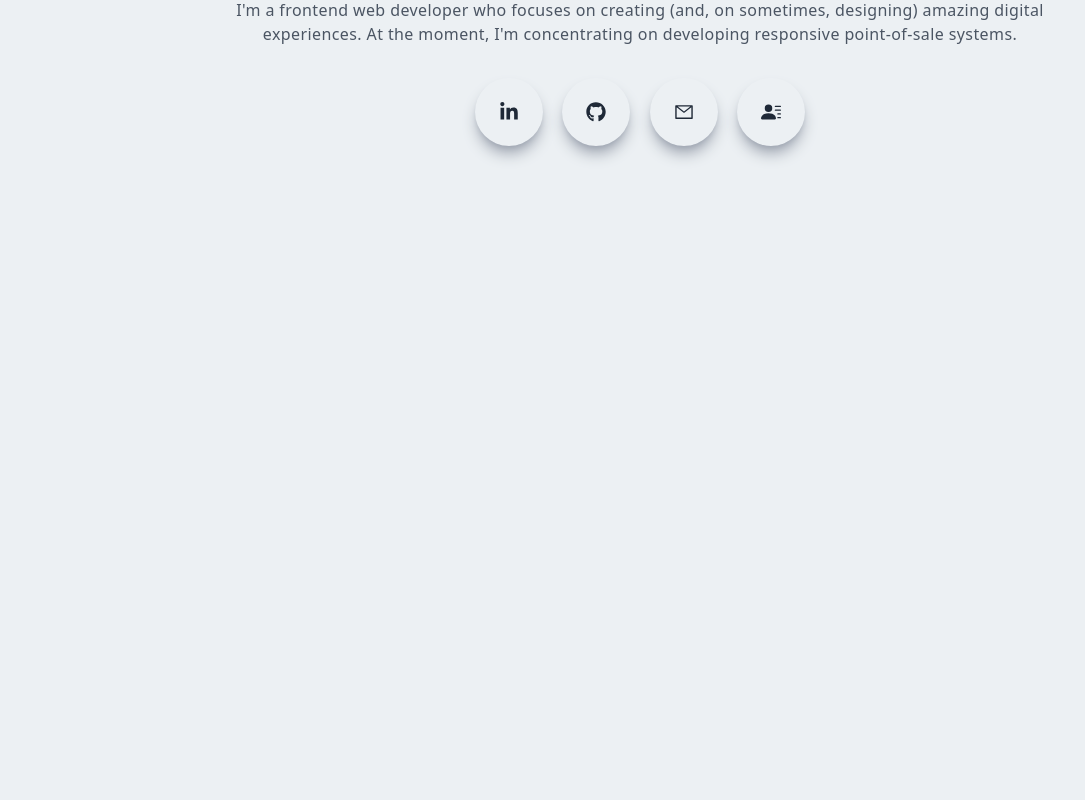
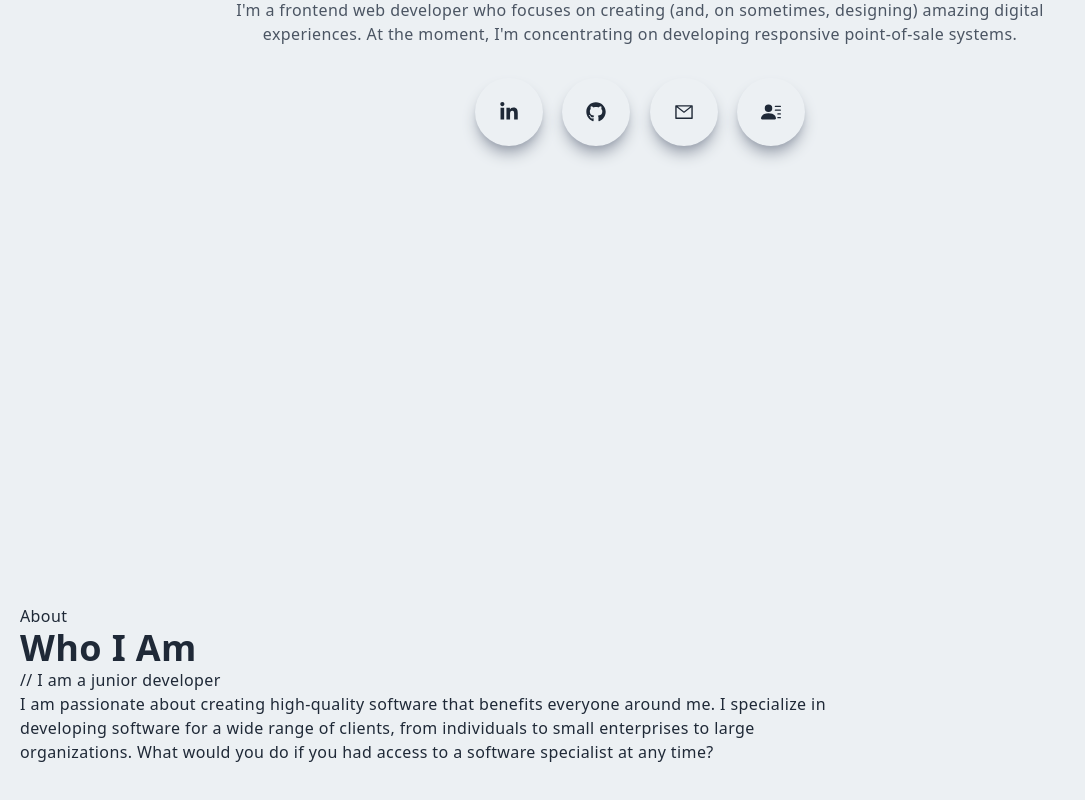
Before and after one commit to CheekyChee/nextjs_portfolio_template, a Next.js app: page / in a window 1280 px wide. Shown: the part 516-1316 px from the top of the page, without its empty margins (0-1085 px from the left). Before the commit the page ends 800 px from the top, so only its background shows below. Built offline with nearby package versions, Linux system fonts and the light colour scheme.

Commit message:
added about page unfinished

```diff
--- /dev/null
+++ b/components/About.tsx
@@ -0,0 +1,28 @@
+/* eslint-disable react/jsx-no-comment-textnodes */
+import React from 'react';
+
+const About = () => {
+  return (
+    // container
+    <div className="w-full md:h-screen p-2 flex items-center py-16">
+      <div className="max-w-[1240px] m-auto md:grid grid-cols-3 gap-8">
+        <div className="col-span-2">
+          <p>About</p>
+          <h2>Who I Am</h2>
+          <p>// I am a junior developer</p>
+          <p>
+            I am passionate about creating high-quality software that benefits
+            everyone around me. I specialize in developing software for a wide
+            range of clients, from individuals to small enterprises to large
+            organizations. What would you do if you had access to a software
+            specialist at any time?
+          </p>
+          <p></p>
+        </div>
+        <div></div>
+      </div>
+    </div>
+  );
+};
+
+export default About;
--- a/components/Navbar.tsx
+++ b/components/Navbar.tsx
@@ -1,10 +1,11 @@
+import React, { useState } from 'react';
+import useBreakpoint from 'antd/lib/grid/hooks/useBreakpoint';
 import Image from 'next/image';
 import Link from 'next/link';
-import React, { useState } from 'react';
 import { AiOutlineClose, AiOutlineMail, AiOutlineMenu } from 'react-icons/ai';
 import { FaGithub, FaLinkedinIn } from 'react-icons/fa';
 import { BsFillPersonLinesFill } from 'react-icons/bs';
-import useBreakpoint from 'antd/lib/grid/hooks/useBreakpoint';
+
 const Navbar = () => {
   const [isNavOpen, setIsNavOpen] = useState<boolean>(false);
   const screens = useBreakpoint();
--- a/pages/index.tsx
+++ b/pages/index.tsx
@@ -1,6 +1,7 @@
 import type { NextPage } from 'next';
 import Head from 'next/head';
 import Image from 'next/image';
+import About from '../components/About';
 import Main from '../components/Main';
 import Navbar from '../components/Navbar';
 
@@ -9,11 +10,12 @@ const Home: NextPage = () => {
     <div>
       <Head>
         <title>Chhay Socheret | Front-End Developer</title>
-        <meta name="description" content="Generated by create next app" />
+        <meta name="description" content="Chhay Socheret's Portfolio" />
         <link rel="icon" href="/favicon.ico" />
       </Head>
       <Navbar />
       <Main />
+      <About />
     </div>
   );
 };
```
Also changed, not shown: 1 other file (tests, documents, lock files or other folders).
